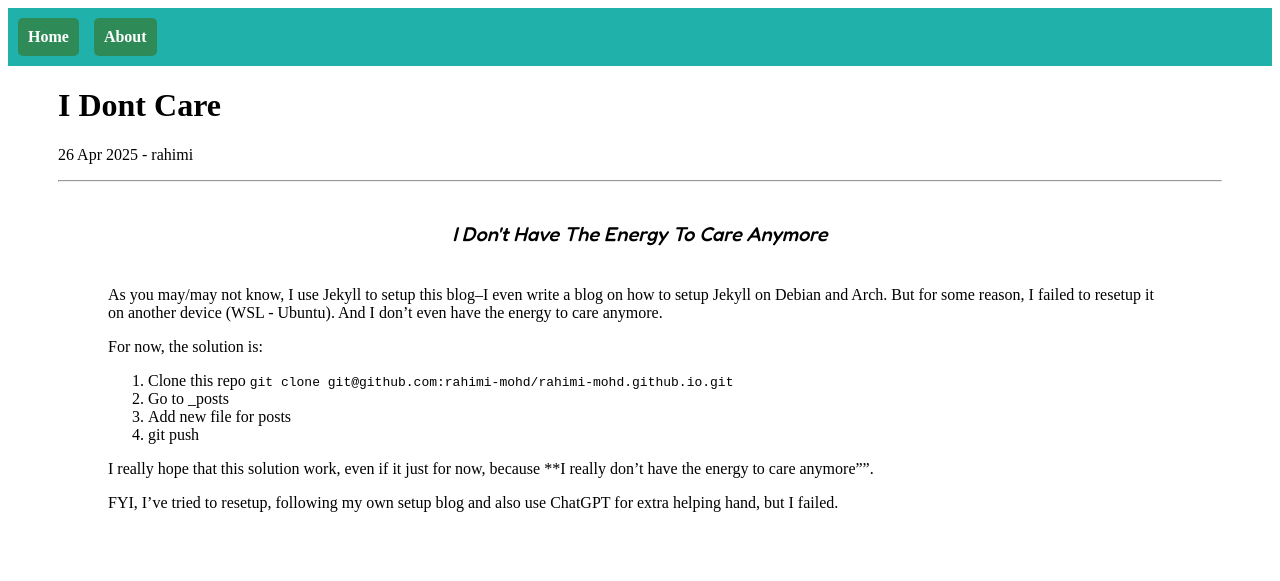
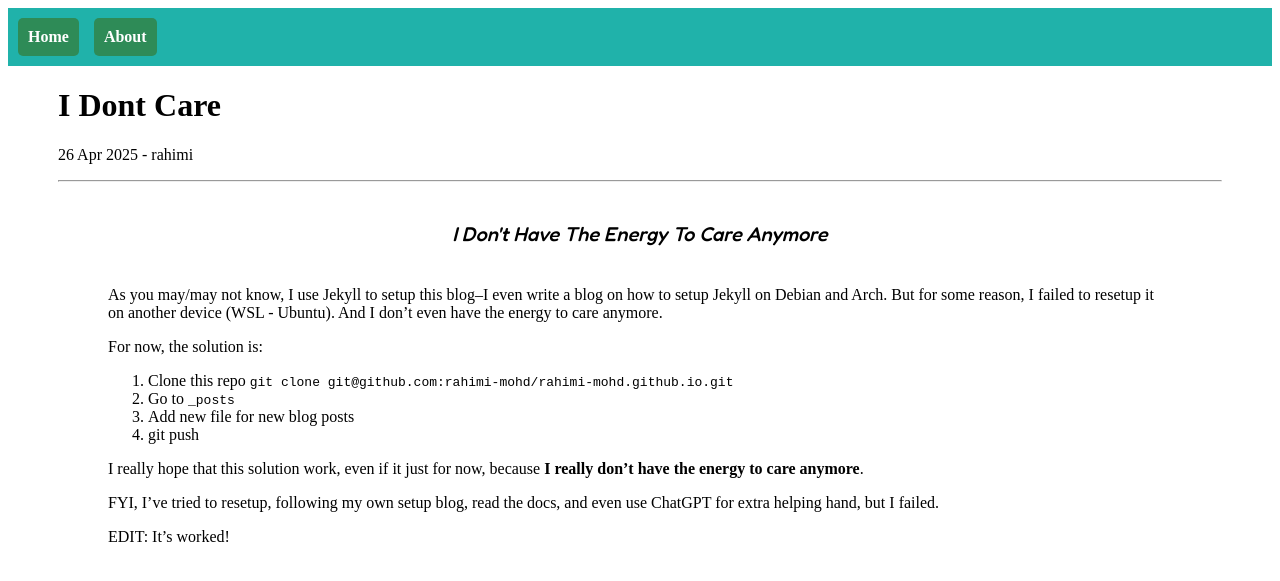
Before and after one commit to rahimi-mohd/rahimi-mohd.github.io, a Jekyll site: the page built from _posts/2025-04-26-I-Dont-Care.md, in a window 1280 px wide. Shown: the top 581 px of the page. Built offline with Jekyll 4.4.1, drawn with Linux system fonts in a browser that asks for light colours.

Commit message:
fix wording for I Dont Care

```diff
--- a/_posts/2025-04-26-I-Dont-Care.md
+++ b/_posts/2025-04-26-I-Dont-Care.md
@@ -12,10 +12,12 @@ As you may/may not know, I use Jekyll to setup this blog--I even write a blog on
 
 For now, the solution is:
 1. Clone this repo `git clone git@github.com:rahimi-mohd/rahimi-mohd.github.io.git`
-2. Go to _posts
-3. Add new file for posts
+2. Go to `_posts`
+3. Add new file for new blog posts
 4. git push
 
-I really hope that this solution work, even if it just for now, because **I really don't have the energy to care anymore"".
+I really hope that this solution work, even if it just for now, because **I really don't have the energy to care anymore**.
 
-FYI, I've tried to resetup, following my own setup blog and also use ChatGPT for extra helping hand, but I failed.
+FYI, I've tried to resetup, following my own setup blog, read the docs, and even use ChatGPT for extra helping hand, but I failed.
+
+EDIT: It's worked!
```
